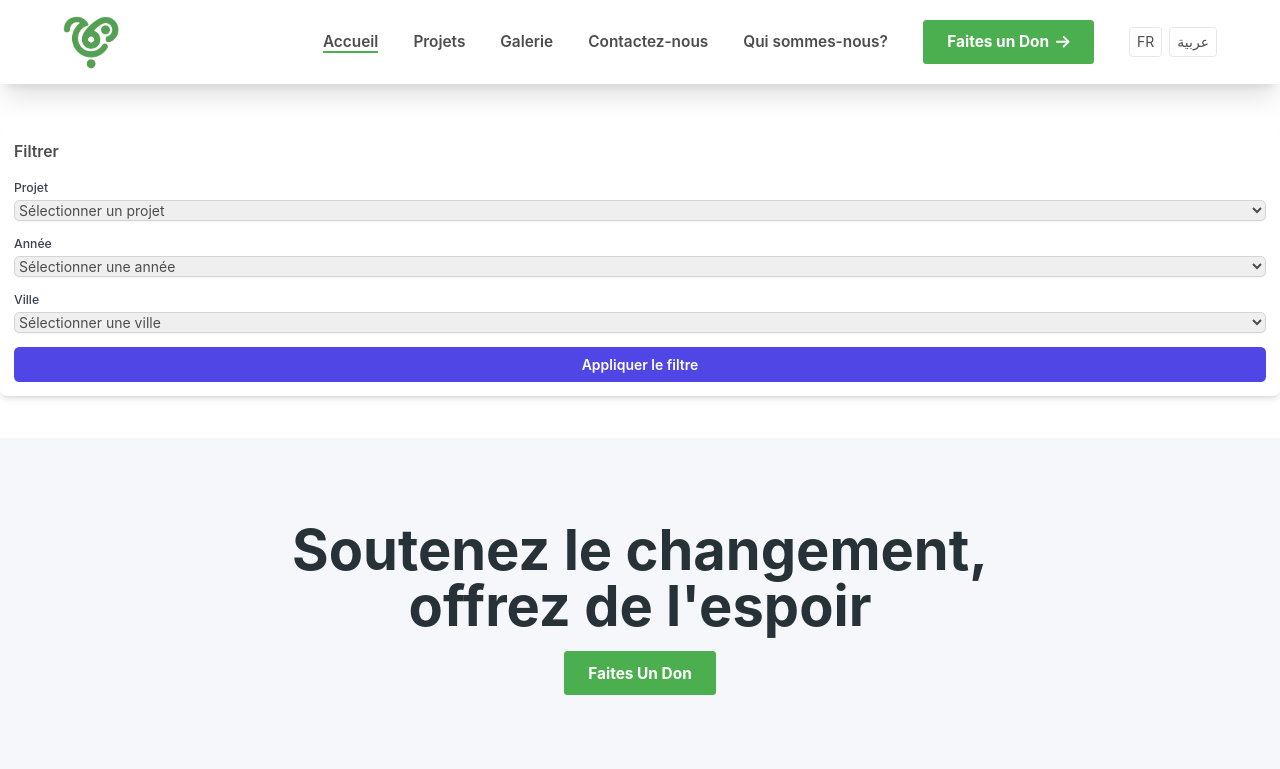
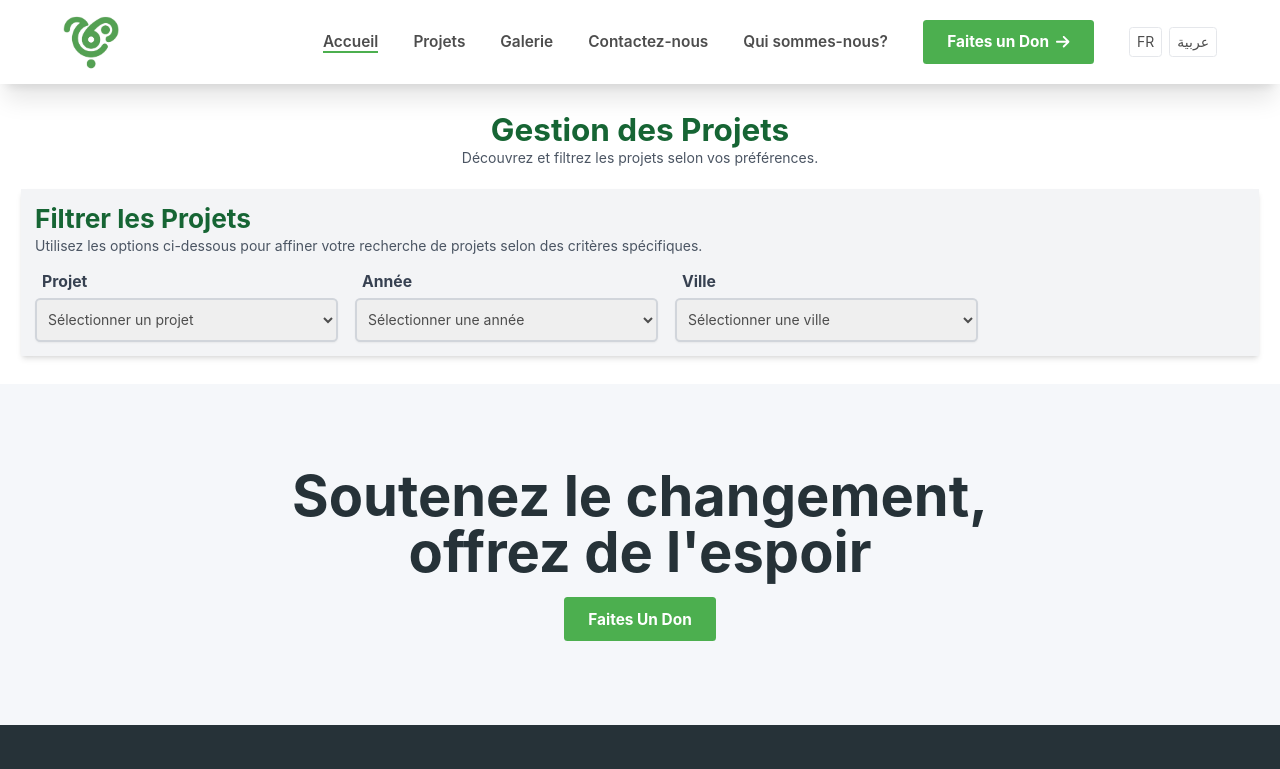
Before and after one commit to Fa3ilKhair/fa3ilkhairv2, a React (Vite) app: page /fa3ilkhairv2/projects in a window 1280 px wide. Shown: the top 769 px of the page. Built offline with nearby package versions, Linux system fonts and the light colour scheme.

Commit message:
filter finished in projects page

```diff
--- a/src/components/layout/Filter.jsx
+++ b/src/components/layout/Filter.jsx
@@ -1,29 +1,65 @@
-export default function Filter() {
+export default function ProjectsPage() {
   return (
-        <div className="p-4 bg-white rounded-lg shadow-md">
-            <h2 className="text-lg font-semibold mb-4">Filtrer</h2>
-            <div className="flex flex-col space-y-4">
-                <div>
-                    <label htmlFor="project" className="block text-sm font-medium text-gray-700">Projet</label>
-                    <select id="project" name="project" className="mt-1 block w-full border border-gray-300 rounded-md shadow-sm focus:ring-indigo-500 focus:border-indigo-500">
+    <div className="p-6 bg-white">
+      {/* Overall Page Title */}
+      <div className="mb-6 text-center">
+        <h1 className="text-4xl font-bold text-green-800">Gestion des Projets</h1>
+        <p className="text-gray-600">Découvrez et filtrez les projets selon vos préférences.</p>
+      </div>
+
+      {/* Filter Section */}
+      <div className="p-4 bg-gray-100 shadow-md">
+        {/* Filter Title */}
+        <div className="mb-4">
+          <h2 className="text-3xl font-bold text-green-800">Filtrer les Projets</h2>
+          <p className="text-gray-600">Utilisez les options ci-dessous pour affiner votre recherche de projets selon des critères spécifiques.</p>
+        </div>
+
+        <div className="flex flex-wrap gap-5 items-center">
+          {/* Project Dropdown */}
+          <div className="w-full sm:w-1/3 md:w-1/4">
+            <label htmlFor="project" className="block px-2 text-lg font-bold text-gray-700 mb-1">
+              Projet
+            </label>
+            <select
+              id="project"
+              name="project"
+              className="w-full border-2 border-gray-300 rounded-md shadow-sm focus:ring-green-500 focus:border-green-500 py-3 px-2 outline-none transition duration-300 hover:border-green-400"
+            >
               <option value="">Sélectionner un projet</option>
               <option value="project1">Projet 1</option>
               <option value="project2">Projet 2</option>
               <option value="project3">Projet 3</option>
             </select>
           </div>
-                <div>
-                    <label htmlFor="year" className="block text-sm font-medium text-gray-700">Année</label>
-                    <select id="year" name="year" className="mt-1 block w-full border border-gray-300 rounded-md shadow-sm focus:ring-indigo-500 focus:border-indigo-500">
+
+          {/* Year Dropdown */}
+          <div className="w-full sm:w-1/3 md:w-1/4">
+            <label htmlFor="year" className="block px-2 text-lg font-bold text-gray-700 mb-1">
+              Année
+            </label>
+            <select
+              id="year"
+              name="year"
+              className="w-full border-2 border-gray-300 rounded-md shadow-sm focus:ring-green-500 focus:border-green-500 py-3 px-2 outline-none transition duration-300 hover:border-green-400"
+            >
               <option value="">Sélectionner une année</option>
+              <option value="2023">2023</option>
               <option value="2024">2024</option>
-                        <option value="2023">2023</option>
-                        <option value="2022">2022</option>
+              <option value="2025">2025</option>
             </select>
           </div>
-                <div>
-                    <label htmlFor="city" className="block text-sm font-medium text-gray-700">Ville</label>
-                    <select id="city" name="city" className="mt-1 block w-full border border-gray-300 rounded-md shadow-sm focus:ring-indigo-500 focus:border-indigo-500">
+
+          {/* City Dropdown */}
+          <div className="w-full sm:w-1/3 md:w-1/4">
+            <label htmlFor="city" className="block px-2 text-lg font-bold text-gray-700 mb-1">
+              Ville
+            </label>
+            <select
+              id="city"
+              name="city"
+              className="w-full border-2 border-gray-300 rounded-md shadow-sm focus:ring-green-500 focus:border-green-500 py-3 px-2 outline-none transition duration-300 hover:border-green-400"
+            >
               <option value="">Sélectionner une ville</option>
               <option value="city1">Ville 1</option>
               <option value="city2">Ville 2</option>
@@ -31,9 +67,7 @@ export default function Filter() {
             </select>
           </div>
         </div>
-            <button className="mt-4 w-full bg-indigo-600 text-white font-semibold py-2 rounded-md hover:bg-indigo-700">
-                Appliquer le filtre
-            </button>
+      </div>
     </div>
   );
 }
--- a/src/pages/Projects.jsx
+++ b/src/pages/Projects.jsx
@@ -2,7 +2,7 @@ import Filter from "../components/layout/Filter";
 
 export default function Projects() {
   return (
-    <div className="py-12">
+    <div className="py-2">
       <Filter />
     </div>
   );
--- a/tailwind.config.js
+++ b/tailwind.config.js
@@ -8,7 +8,7 @@ export default {
   theme: {
     extend: {
       screens: {
-        phone: { max: "600px" },
+        phone: { max: "900px" },
         desktop: { min: "1280px" },
       },
       fontFamily: {
```
Lines whose indentation alone changed are shown as unchanged.
